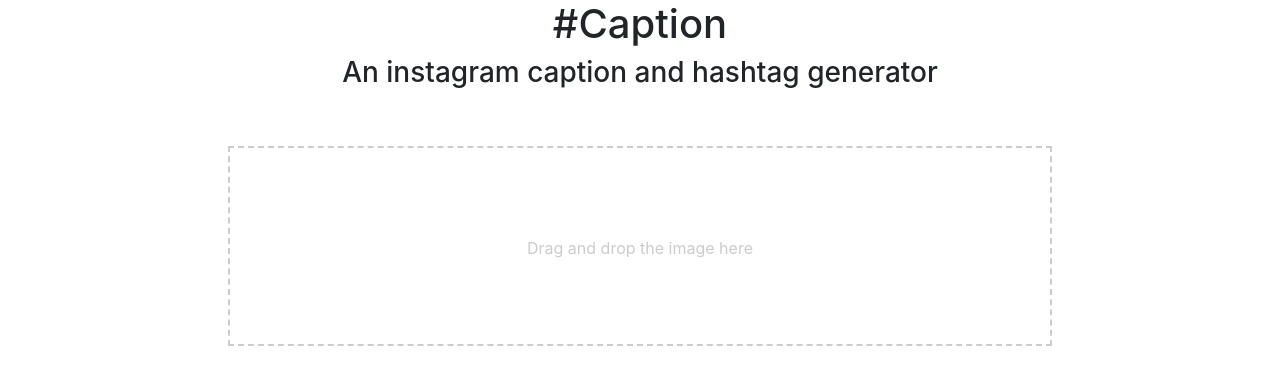
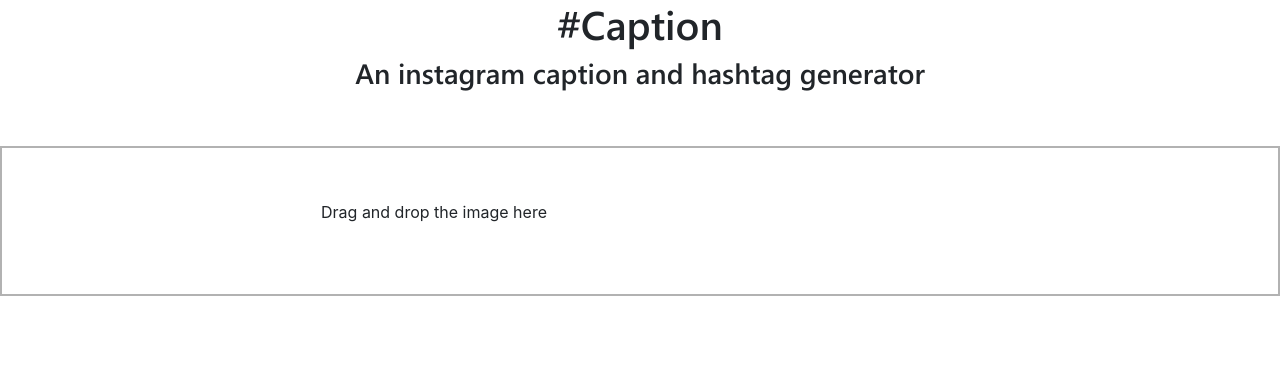
Before and after one commit to cdcyang/FacebookHackathon, a PHP site: page / in a window 1280 px wide. Shown: the top 385 px of the page. Run offline with PHP 8.4, Linux system fonts and the light colour scheme; some libraries are stand-ins or nearby versions.

Commit message:
added dropzone.js

```diff
--- /dev/null
+++ b/css/dropzone.css
@@ -0,0 +1,388 @@
+/*
+ * The MIT License
+ * Copyright (c) 2012 Matias Meno <m@tias.me>
+ */
+@-webkit-keyframes passing-through {
+    0% {
+        opacity: 0;
+        -webkit-transform: translateY(40px);
+        -moz-transform: translateY(40px);
+        -ms-transform: translateY(40px);
+        -o-transform: translateY(40px);
+        transform: translateY(40px); }
+    30%, 70% {
+        opacity: 1;
+        -webkit-transform: translateY(0px);
+        -moz-transform: translateY(0px);
+        -ms-transform: translateY(0px);
+        -o-transform: translateY(0px);
+        transform: translateY(0px); }
+    100% {
+        opacity: 0;
+        -webkit-transform: translateY(-40px);
+        -moz-transform: translateY(-40px);
+        -ms-transform: translateY(-40px);
+        -o-transform: translateY(-40px);
+        transform: translateY(-40px); } }
+@-moz-keyframes passing-through {
+    0% {
+        opacity: 0;
+        -webkit-transform: translateY(40px);
+        -moz-transform: translateY(40px);
+        -ms-transform: translateY(40px);
+        -o-transform: translateY(40px);
+        transform: translateY(40px); }
+    30%, 70% {
+        opacity: 1;
+        -webkit-transform: translateY(0px);
+        -moz-transform: translateY(0px);
+        -ms-transform: translateY(0px);
+        -o-transform: translateY(0px);
+        transform: translateY(0px); }
+    100% {
+        opacity: 0;
+        -webkit-transform: translateY(-40px);
+        -moz-transform: translateY(-40px);
+        -ms-transform: translateY(-40px);
+        -o-transform: translateY(-40px);
+        transform: translateY(-40px); } }
+@keyframes passing-through {
+    0% {
+        opacity: 0;
+        -webkit-transform: translateY(40px);
+        -moz-transform: translateY(40px);
+        -ms-transform: translateY(40px);
+        -o-transform: translateY(40px);
+        transform: translateY(40px); }
+    30%, 70% {
+        opacity: 1;
+        -webkit-transform: translateY(0px);
+        -moz-transform: translateY(0px);
+        -ms-transform: translateY(0px);
+        -o-transform: translateY(0px);
+        transform: translateY(0px); }
+    100% {
+        opacity: 0;
+        -webkit-transform: translateY(-40px);
+        -moz-transform: translateY(-40px);
+        -ms-transform: translateY(-40px);
+        -o-transform: translateY(-40px);
+        transform: translateY(-40px); } }
+@-webkit-keyframes slide-in {
+    0% {
+        opacity: 0;
+        -webkit-transform: translateY(40px);
+        -moz-transform: translateY(40px);
+        -ms-transform: translateY(40px);
+        -o-transform: translateY(40px);
+        transform: translateY(40px); }
+    30% {
+        opacity: 1;
+        -webkit-transform: translateY(0px);
+        -moz-transform: translateY(0px);
+        -ms-transform: translateY(0px);
+        -o-transform: translateY(0px);
+        transform: translateY(0px); } }
+@-moz-keyframes slide-in {
+    0% {
+        opacity: 0;
+        -webkit-transform: translateY(40px);
+        -moz-transform: translateY(40px);
+        -ms-transform: translateY(40px);
+        -o-transform: translateY(40px);
+        transform: translateY(40px); }
+    30% {
+        opacity: 1;
+        -webkit-transform: translateY(0px);
+        -moz-transform: translateY(0px);
+        -ms-transform: translateY(0px);
+        -o-transform: translateY(0px);
+        transform: translateY(0px); } }
+@keyframes slide-in {
+    0% {
+        opacity: 0;
+        -webkit-transform: translateY(40px);
+        -moz-transform: translateY(40px);
+        -ms-transform: translateY(40px);
+        -o-transform: translateY(40px);
+        transform: translateY(40px); }
+    30% {
+        opacity: 1;
+        -webkit-transform: translateY(0px);
+        -moz-transform: translateY(0px);
+        -ms-transform: translateY(0px);
+        -o-transform: translateY(0px);
+        transform: translateY(0px); } }
+@-webkit-keyframes pulse {
+    0% {
+        -webkit-transform: scale(1);
+        -moz-transform: scale(1);
+        -ms-transform: scale(1);
+        -o-transform: scale(1);
+        transform: scale(1); }
+    10% {
+        -webkit-transform: scale(1.1);
+        -moz-transform: scale(1.1);
+        -ms-transform: scale(1.1);
+        -o-transform: scale(1.1);
+        transform: scale(1.1); }
+    20% {
+        -webkit-transform: scale(1);
+        -moz-transform: scale(1);
+        -ms-transform: scale(1);
+        -o-transform: scale(1);
+        transform: scale(1); } }
+@-moz-keyframes pulse {
+    0% {
+        -webkit-transform: scale(1);
+        -moz-transform: scale(1);
+        -ms-transform: scale(1);
+        -o-transform: scale(1);
+        transform: scale(1); }
+    10% {
+        -webkit-transform: scale(1.1);
+        -moz-transform: scale(1.1);
+        -ms-transform: scale(1.1);
+        -o-transform: scale(1.1);
+        transform: scale(1.1); }
+    20% {
+        -webkit-transform: scale(1);
+        -moz-transform: scale(1);
+        -ms-transform: scale(1);
+        -o-transform: scale(1);
+        transform: scale(1); } }
+@keyframes pulse {
+    0% {
+        -webkit-transform: scale(1);
+        -moz-transform: scale(1);
+        -ms-transform: scale(1);
+        -o-transform: scale(1);
+        transform: scale(1); }
+    10% {
+        -webkit-transform: scale(1.1);
+        -moz-transform: scale(1.1);
+        -ms-transform: scale(1.1);
+        -o-transform: scale(1.1);
+        transform: scale(1.1); }
+    20% {
+        -webkit-transform: scale(1);
+        -moz-transform: scale(1);
+        -ms-transform: scale(1);
+        -o-transform: scale(1);
+        transform: scale(1); } }
+.dropzone, .dropzone * {
+    box-sizing: border-box; }
+
+.dropzone {
+    min-height: 150px;
+    border: 2px solid rgba(0, 0, 0, 0.3);
+    background: white;
+    padding: 20px 20px; }
+.dropzone.dz-clickable {
+    cursor: pointer; }
+.dropzone.dz-clickable * {
+    cursor: default; }
+.dropzone.dz-clickable .dz-message, .dropzone.dz-clickable .dz-message * {
+    cursor: pointer; }
+.dropzone.dz-started .dz-message {
+    display: none; }
+.dropzone.dz-drag-hover {
+    border-style: solid; }
+.dropzone.dz-drag-hover .dz-message {
+    opacity: 0.5; }
+.dropzone .dz-message {
+    text-align: center;
+    margin: 2em 0; }
+.dropzone .dz-preview {
+    position: relative;
+    display: inline-block;
+    vertical-align: top;
+    margin: 16px;
+    min-height: 100px; }
+.dropzone .dz-preview:hover {
+    z-index: 1000; }
+.dropzone .dz-preview:hover .dz-details {
+    opacity: 1; }
+.dropzone .dz-preview.dz-file-preview .dz-image {
+    border-radius: 20px;
+    background: #999;
+    background: linear-gradient(to bottom, #eee, #ddd); }
+.dropzone .dz-preview.dz-file-preview .dz-details {
+    opacity: 1; }
+.dropzone .dz-preview.dz-image-preview {
+    background: white; }
+.dropzone .dz-preview.dz-image-preview .dz-details {
+    -webkit-transition: opacity 0.2s linear;
+    -moz-transition: opacity 0.2s linear;
+    -ms-transition: opacity 0.2s linear;
+    -o-transition: opacity 0.2s linear;
+    transition: opacity 0.2s linear; }
+.dropzone .dz-preview .dz-remove {
+    font-size: 14px;
+    text-align: center;
+    display: block;
+    cursor: pointer;
+    border: none; }
+.dropzone .dz-preview .dz-remove:hover {
+    text-decoration: underline; }
+.dropzone .dz-preview:hover .dz-details {
+    opacity: 1; }
+.dropzone .dz-preview .dz-details {
+    z-index: 20;
+    position: absolute;
+    top: 0;
+    left: 0;
+    opacity: 0;
+    font-size: 13px;
+    min-width: 100%;
+    max-width: 100%;
+    padding: 2em 1em;
+    text-align: center;
+    color: rgba(0, 0, 0, 0.9);
+    line-height: 150%; }
+.dropzone .dz-preview .dz-details .dz-size {
+    margin-bottom: 1em;
+    font-size: 16px; }
+.dropzone .dz-preview .dz-details .dz-filename {
+    white-space: nowrap; }
+.dropzone .dz-preview .dz-details .dz-filename:hover span {
+    border: 1px solid rgba(200, 200, 200, 0.8);
+    background-color: rgba(255, 255, 255, 0.8); }
+.dropzone .dz-preview .dz-details .dz-filename:not(:hover) {
+    overflow: hidden;
+    text-overflow: ellipsis; }
+.dropzone .dz-preview .dz-details .dz-filename:not(:hover) span {
+    border: 1px solid transparent; }
+.dropzone .dz-preview .dz-details .dz-filename span, .dropzone .dz-preview .dz-details .dz-size span {
+    background-color: rgba(255, 255, 255, 0.4);
+    padding: 0 0.4em;
+    border-radius: 3px; }
+.dropzone .dz-preview:hover .dz-image img {
+    -webkit-transform: scale(1.05, 1.05);
+    -moz-transform: scale(1.05, 1.05);
+    -ms-transform: scale(1.05, 1.05);
+    -o-transform: scale(1.05, 1.05);
+    transform: scale(1.05, 1.05);
+    -webkit-filter: blur(8px);
+    filter: blur(8px); }
+.dropzone .dz-preview .dz-image {
+    border-radius: 20px;
+    overflow: hidden;
+    width: 120px;
+    height: 120px;
+    position: relative;
+    display: block;
+    z-index: 10; }
+.dropzone .dz-preview .dz-image img {
+    display: block; }
+.dropzone .dz-preview.dz-success .dz-success-mark {
+    -webkit-animation: passing-through 3s cubic-bezier(0.77, 0, 0.175, 1);
+    -moz-animation: passing-through 3s cubic-bezier(0.77, 0, 0.175, 1);
+    -ms-animation: passing-through 3s cubic-bezier(0.77, 0, 0.175, 1);
+    -o-animation: passing-through 3s cubic-bezier(0.77, 0, 0.175, 1);
+    animation: passing-through 3s cubic-bezier(0.77, 0, 0.175, 1); }
+.dropzone .dz-preview.dz-error .dz-error-mark {
+    opacity: 1;
+    -webkit-animation: slide-in 3s cubic-bezier(0.77, 0, 0.175, 1);
+    -moz-animation: slide-in 3s cubic-bezier(0.77, 0, 0.175, 1);
+    -ms-animation: slide-in 3s cubic-bezier(0.77, 0, 0.175, 1);
+    -o-animation: slide-in 3s cubic-bezier(0.77, 0, 0.175, 1);
+    animation: slide-in 3s cubic-bezier(0.77, 0, 0.175, 1); }
+.dropzone .dz-preview .dz-success-mark, .dropzone .dz-preview .dz-error-mark {
+    pointer-events: none;
+    opacity: 0;
+    z-index: 500;
+    position: absolute;
+    display: block;
+    top: 50%;
+    left: 50%;
+    margin-left: -27px;
+    margin-top: -27px; }
+.dropzone .dz-preview .dz-success-mark svg, .dropzone .dz-preview .dz-error-mark svg {
+    display: block;
+    width: 54px;
+    height: 54px; }
+.dropzone .dz-preview.dz-processing .dz-progress {
+    opacity: 1;
+    -webkit-transition: all 0.2s linear;
+    -moz-transition: all 0.2s linear;
+    -ms-transition: all 0.2s linear;
+    -o-transition: all 0.2s linear;
+    transition: all 0.2s linear; }
+.dropzone .dz-preview.dz-complete .dz-progress {
+    opacity: 0;
+    -webkit-transition: opacity 0.4s ease-in;
+    -moz-transition: opacity 0.4s ease-in;
+    -ms-transition: opacity 0.4s ease-in;
+    -o-transition: opacity 0.4s ease-in;
+    transition: opacity 0.4s ease-in; }
+.dropzone .dz-preview:not(.dz-processing) .dz-progress {
+    -webkit-animation: pulse 6s ease infinite;
+    -moz-animation: pulse 6s ease infinite;
+    -ms-animation: pulse 6s ease infinite;
+    -o-animation: pulse 6s ease infinite;
+    animation: pulse 6s ease infinite; }
+.dropzone .dz-preview .dz-progress {
+    opacity: 1;
+    z-index: 1000;
+    pointer-events: none;
+    position: absolute;
+    height: 16px;
+    left: 50%;
+    top: 50%;
+    margin-top: -8px;
+    width: 80px;
+    margin-left: -40px;
+    background: rgba(255, 255, 255, 0.9);
+    -webkit-transform: scale(1);
+    border-radius: 8px;
+    overflow: hidden; }
+.dropzone .dz-preview .dz-progress .dz-upload {
+    background: #333;
+    background: linear-gradient(to bottom, #666, #444);
+    position: absolute;
+    top: 0;
+    left: 0;
+    bottom: 0;
+    width: 0;
+    -webkit-transition: width 300ms ease-in-out;
+    -moz-transition: width 300ms ease-in-out;
+    -ms-transition: width 300ms ease-in-out;
+    -o-transition: width 300ms ease-in-out;
+    transition: width 300ms ease-in-out; }
+.dropzone .dz-preview.dz-error .dz-error-message {
+    display: block; }
+.dropzone .dz-preview.dz-error:hover .dz-error-message {
+    opacity: 1;
+    pointer-events: auto; }
+.dropzone .dz-preview .dz-error-message {
+    pointer-events: none;
+    z-index: 1000;
+    position: absolute;
+    display: block;
+    display: none;
+    opacity: 0;
+    -webkit-transition: opacity 0.3s ease;
+    -moz-transition: opacity 0.3s ease;
+    -ms-transition: opacity 0.3s ease;
+    -o-transition: opacity 0.3s ease;
+    transition: opacity 0.3s ease;
+    border-radius: 8px;
+    font-size: 13px;
+    top: 130px;
+    left: -10px;
+    width: 140px;
+    background: #be2626;
+    background: linear-gradient(to bottom, #be2626, #a92222);
+    padding: 0.5em 1.2em;
+    color: white; }
+.dropzone .dz-preview .dz-error-message:after {
+    content: '';
+    position: absolute;
+    top: -6px;
+    left: 64px;
+    width: 0;
+    height: 0;
+    border-left: 6px solid transparent;
+    border-right: 6px solid transparent;
+    border-bottom: 6px solid #be2626; }
--- a/css/style.css
+++ b/css/style.css
@@ -1,3 +1,8 @@
+@font-face {
+    font-family: "Segoe UI semibold";
+    src: url("seguisb.ttf");
+}
+/*
 .upload-drop-zone {
     height: 200px;
     border-width: 2px;
@@ -11,3 +16,9 @@
     line-height: 200px;
     text-align: center
 }
+*/
+
+.caption-title {
+    font-family: 'Segoe UI semibold';
+    font-weight: bold;
+}
--- a/index.html
+++ b/index.html
@@ -5,26 +5,40 @@
         <meta name="viewport" content="width=device-width, initial-scale=1, shrink-to-fit=no">
         <link rel="stylesheet" href="css/bootstrap.min.css" />
         <link rel="stylesheet" href="css/style.css" />
+        <link rel="stylesheet" href="css/dropzone.css" />
         <title>#Caption - Instagram caption and hashtag generator</title>
+
+        <script>
+            var form = document.getElementById("drop-zone");
+            var formData = new formData();
+
+            form.ondrop = function (e) {
+                e.preventDefault();
+                formData.append()
+            }
+        </script>
     </head>
     <body>
         <div class="container-fluid">
             <div class="col-sm-10 offset-sm-1 col-10 offset-10">
-                <h1 class="text-center">#Caption</h1>
+                <h1 class="text-center caption-title">#Caption</h1>
             </div>
             <div class="col-sm-8 offset-sm-2 col-10 offset-10">
-                <h3 class="text-center">An instagram caption and hashtag generator</h3>
+                <h3 class="text-center caption-title">An instagram caption and hashtag generator</h3>
             </div>
         </div>
         <br><br>
-        <div class="col-sm-8 offset-sm-2">
-            <div class="upload-drop-zone" id="drop-zone">
-                Drag and drop the image here
+        <form action="imageUpload.php" method="post" class="dropzone">
+            <div class="col-sm-8 offset-sm-2 dz-message needsclick">
+                <div class="upload-drop-zone" id="drop-zone">
+                    Drag and drop the image here
+                </div>
             </div>
-        </div>
+        </form>
 
         <script src="js/bootstrap.min.js"></script>
         <script src="https://cdnjs.cloudflare.com/ajax/libs/popper.js/1.12.9/umd/popper.min.js" integrity="sha384-ApNbgh9B+Y1QKtv3Rn7W3mgPxhU9K/ScQsAP7hUibX39j7fakFPskvXusvfa0b4Q" crossorigin="anonymous"></script>
         <script src="js/jquery-3.3.1.min.js"></script>
+        <script src="js/jquery.filedrop.js"></script>
     </body>
 </html>
```
Also changed, not shown: js/jquery.filedrop.js (added).
